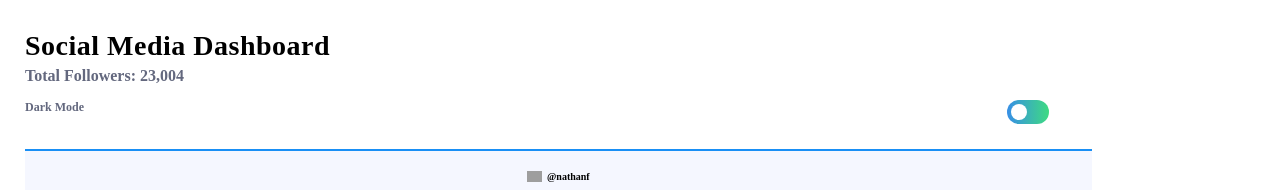
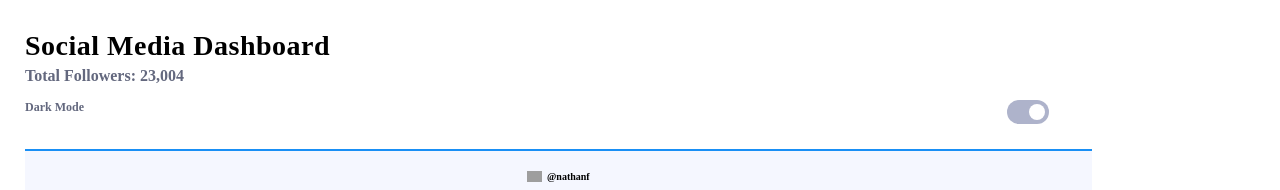
Before and after one commit to olesiaMartushkanova/social-media-dashboard, a React app: page / in a window 1280 px wide. Shown: the top 190 px of the page. Built offline with nearby package versions, Linux system fonts and the light colour scheme; grey boxes are pictures that could not be loaded.

Commit message:
styled toggle as per design

```diff
--- a/src/App.tsx
+++ b/src/App.tsx
@@ -1,4 +1,5 @@
 import React from 'react';
+import classnames from 'classnames';
 import Footer from './components/Footer/Footer';
 import SocialCard from './components/SocialCard/SocialCard';
 import SwitchToggle from './components/SwitchToggle/SwitchToggle';
@@ -7,7 +8,6 @@ import { Theme, ThemeContext } from './context/ThemeContext';
 import { SOCIAL_CARDS } from './data/socialCards';
 import { TODAY_CARDS_BOTTOM, TODAY_CARDS_TOP } from './data/todayCards';
 import styles from './App.module.scss';
-import classnames from 'classnames';
 
 const App = () => {
   const [theme, setTheme] = React.useState(Theme.Light);
@@ -15,7 +15,8 @@ const App = () => {
   const handleOnToggle = () =>
     setTheme(theme === Theme.Dark ? Theme.Light : Theme.Dark);
 
-  const switchToggleLabelText = Theme.Light ? 'Dark Mode' : 'Light Mode';
+  const switchToggleLabelText =
+    theme === Theme.Light ? 'Dark Mode' : 'Light Mode';
 
   return (
     <ThemeContext.Provider value={{ theme, setTheme }}>
@@ -50,7 +51,7 @@ const App = () => {
               >
                 {switchToggleLabelText}
               </label>
-              <SwitchToggle onToggle={handleOnToggle} />
+              <SwitchToggle onToggle={handleOnToggle} theme={theme} />
             </div>
 
             <div className={styles.cardsContainer}>
--- a/src/components/SwitchToggle/SwitchToggle.module.scss
+++ b/src/components/SwitchToggle/SwitchToggle.module.scss
@@ -25,13 +25,17 @@
   left: 0;
   right: 0;
   bottom: 0;
+  background-color: hsl(230, 22%, 74%);
+  transition: 0.4s;
+  border-radius: 34px;
+}
+
+.sliderDark {
   background-image: linear-gradient(
     to right,
     hsl(210, 78%, 56%),
     hsl(146, 68%, 55%)
   );
-  transition: 0.4s;
-  border-radius: 34px;
 }
 
 .slider::before {
@@ -42,7 +46,7 @@
   background-color: white;
   height: 16px;
   width: 16px;
-  left: 4px;
+  right: 4px;
   bottom: 4px;
 
   @include media-desktop() {
@@ -52,10 +56,10 @@
 }
 
 input:checked + .slider::before {
-  transform: translateX(21px);
+  transform: translateX(-21px);
   background-color: hsl(230, 17%, 14%);
 
   @include media-desktop() {
-    transform: translateX(26px);
+    transform: translateX(-26px);
   }
 }
--- a/src/components/SwitchToggle/SwitchToggle.tsx
+++ b/src/components/SwitchToggle/SwitchToggle.tsx
@@ -1,17 +1,24 @@
 import React from 'react';
+import classnames from 'classnames';
 import styles from './SwitchToggle.module.scss';
+import { Theme } from '../../context/ThemeContext';
+import { ITheme } from '../../utils/types';
 
-export interface ISwitchToggle {
+export interface ISwitchToggle extends ITheme {
   className?: string;
   onToggle?: () => any;
 }
 
-const SwitchToggle = ({ onToggle, className }: ISwitchToggle) => {
+const SwitchToggle = ({ onToggle, className, theme }: ISwitchToggle) => {
   return (
     <div className={className}>
       <label className={styles.switch}>
         <input type="checkbox" onChange={onToggle} />
-        <span className={styles.slider}></span>
+        <span
+          className={classnames(styles.slider, {
+            [styles.sliderDark]: theme === Theme.Dark,
+          })}
+        ></span>
       </label>
     </div>
   );
```
